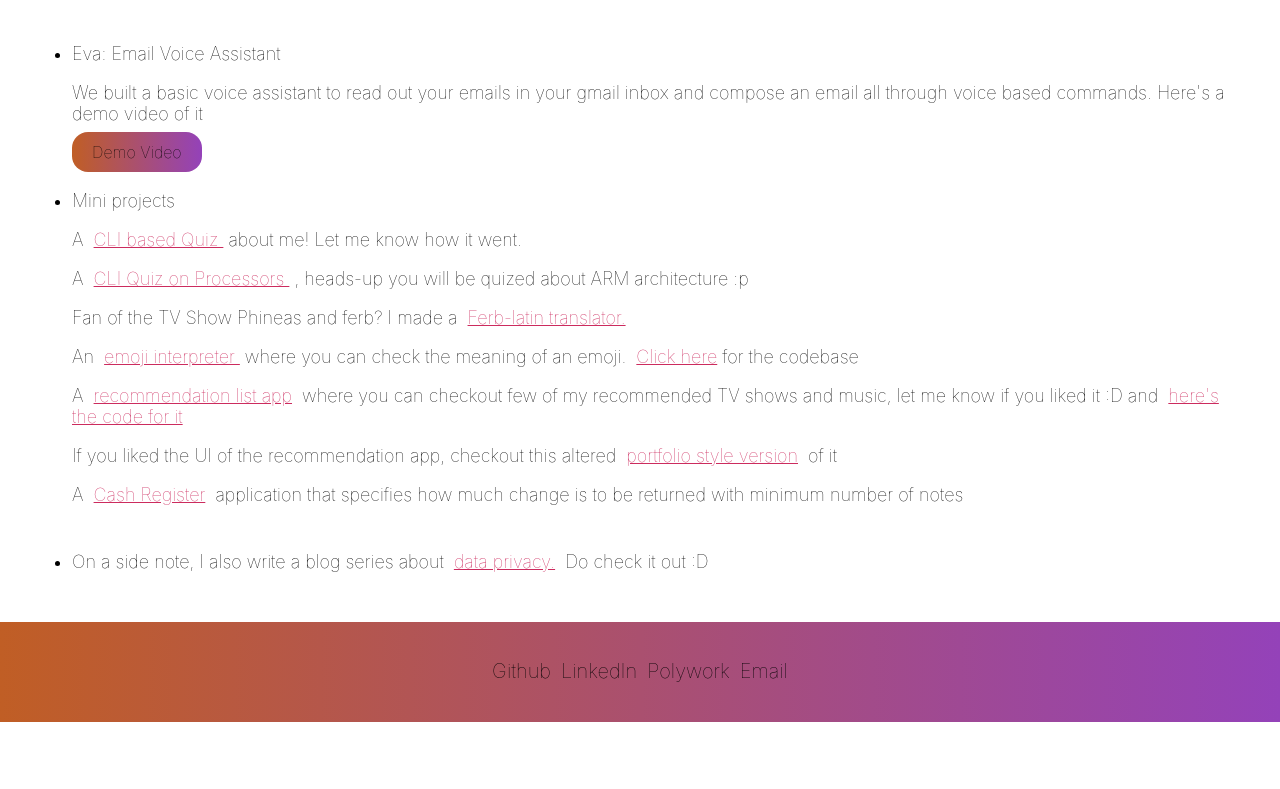
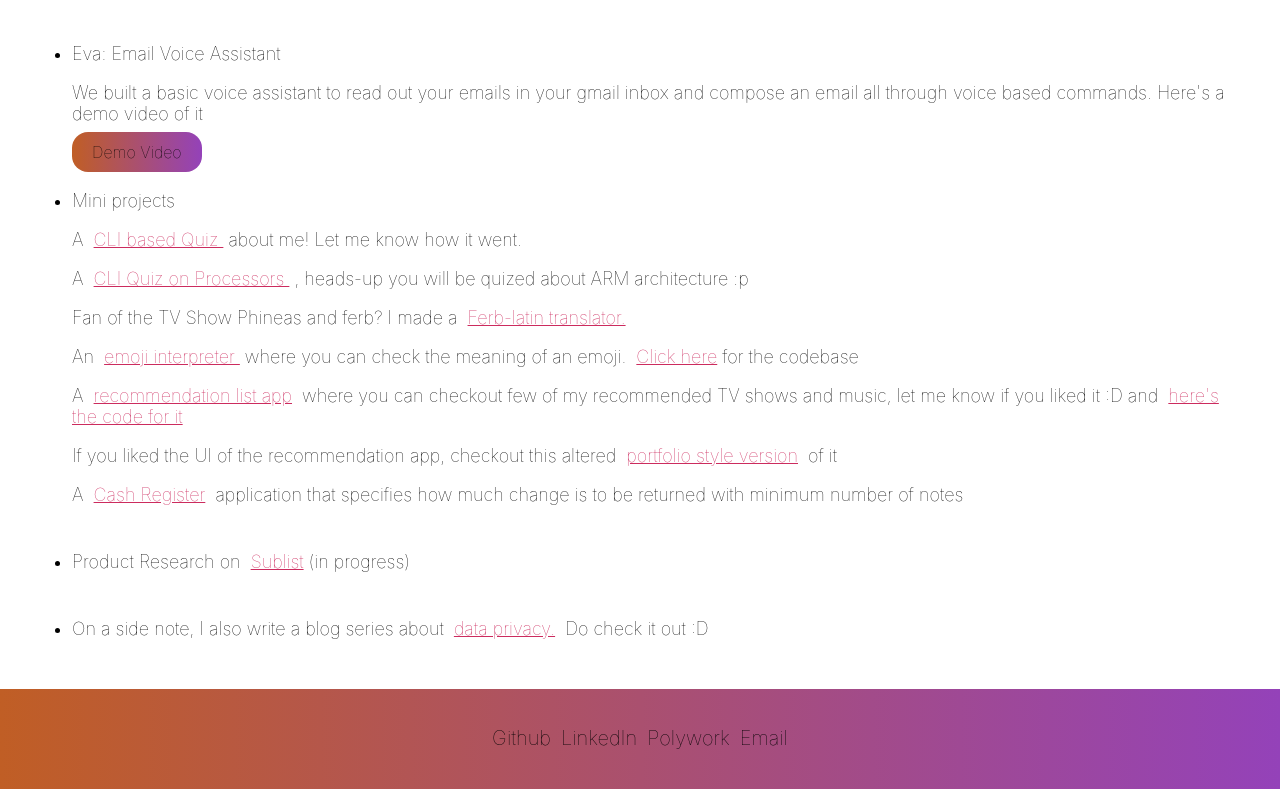
Before and after one commit to shreydd/portfolio, a React (Create React App) app: page /Work in a window 1280 px wide. Shown: the part 672-1461 px from the top of the page. Before the commit the page ends 1394 px from the top, so only its background shows below. Built offline with nearby package versions, Linux system fonts and the light colour scheme; the HTML template or start-up script is replaced by a standard one.

Commit message:
Updated work

```diff
--- a/src/App.css
+++ b/src/App.css
@@ -40,13 +40,6 @@ li {
 
 body::-webkit-scrollbar {
     display: none;
-}
-
-@media  screen and (max-width:400px) {
-    .nav {
-        text-align: center;
-    }
-
 }
 
 .App {
--- a/src/Work.js
+++ b/src/Work.js
@@ -49,6 +49,10 @@ const Work = () => {
           </li>
 
           <li>
+            <p className="brief miniTheme">Product Research on <a href="https://shreydd.notion.site/Sublist-Product-ideas-84d4965d0ffd4cb79f1c9365f8173249">Sublist</a>(in progress) </p>
+          </li>
+
+          <li>
               <p className="brief miniTheme">On a side note, I also write a blog series about <a href="https://factored.substack.com/">data privacy.</a> Do check it out :D</p>
           </li>
         </ul>
```
